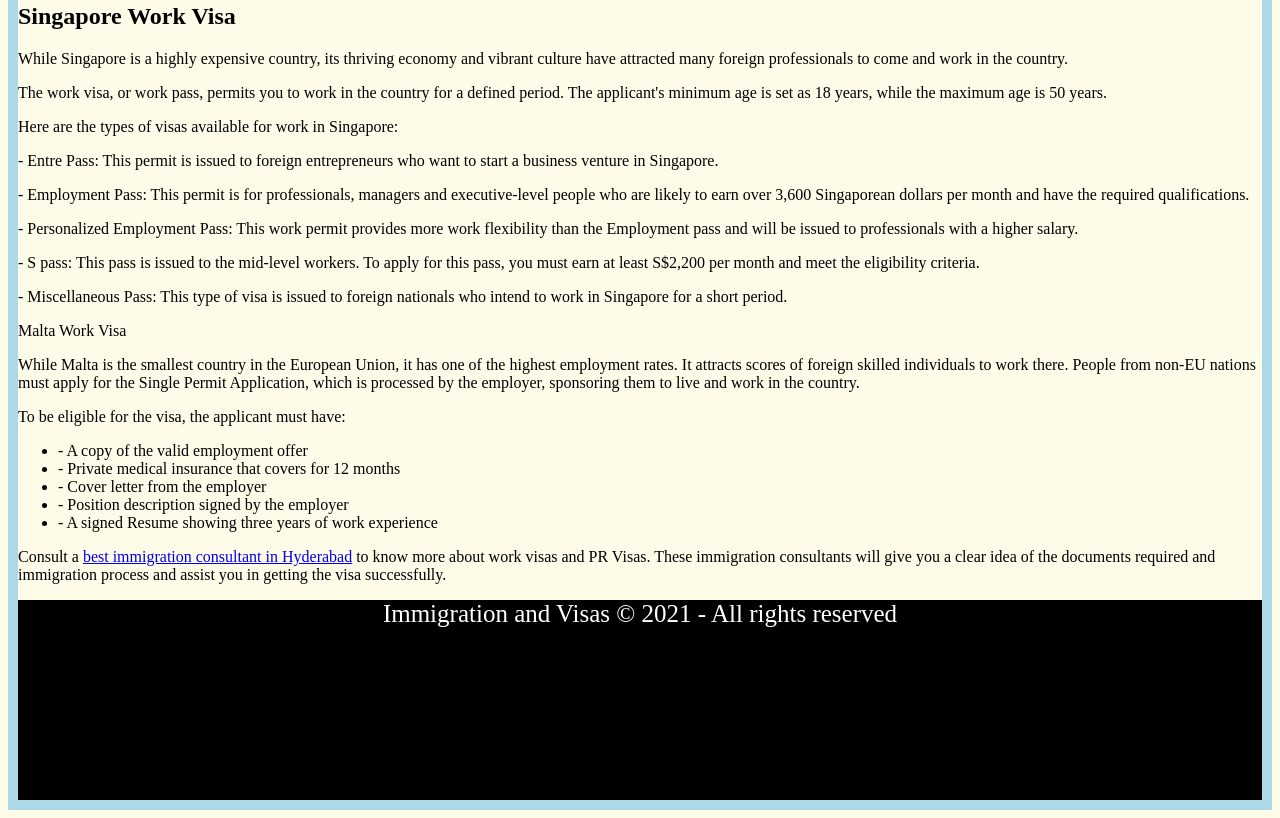
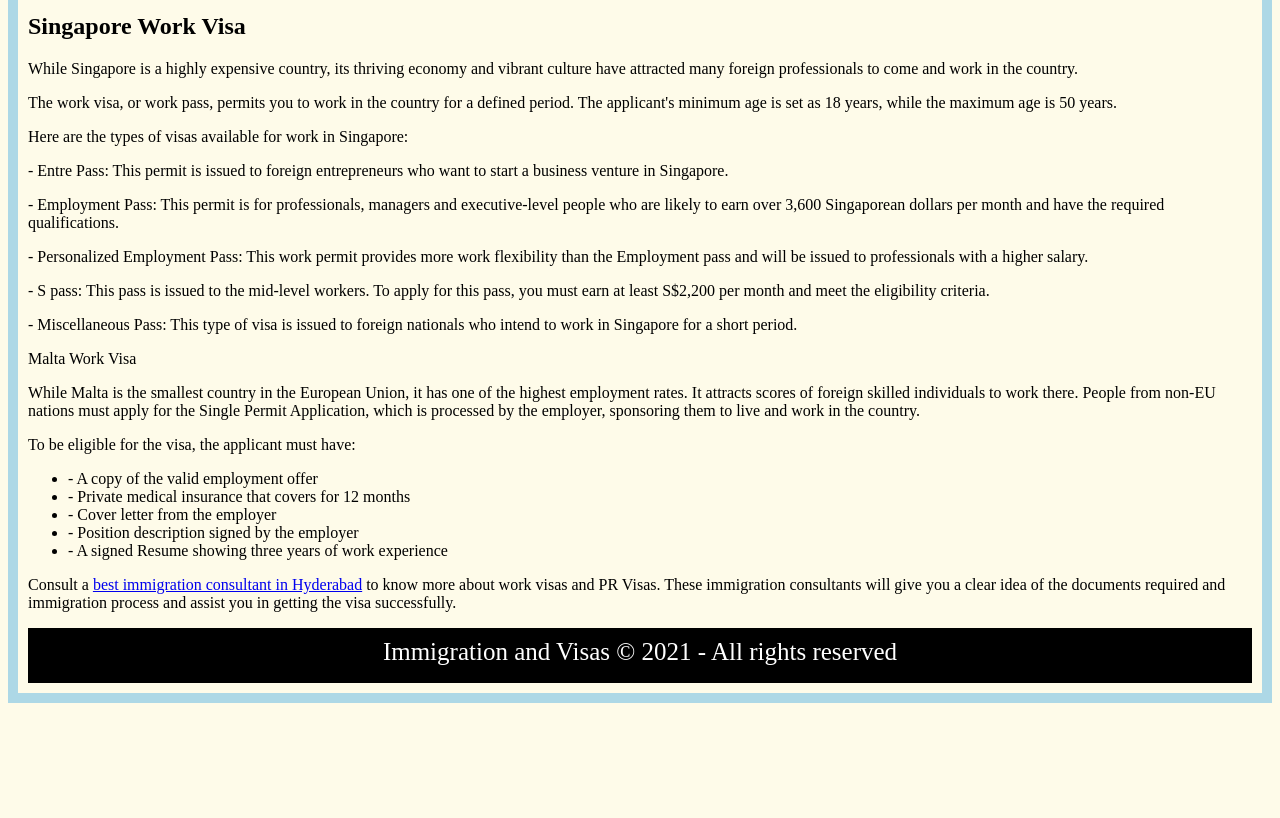
Before and after one commit to panditgs/careeroverseas, a plain HTML site: page index.html in a window 1280 px wide. Shown: the part 635-1453 px from the top of the page. After the commit the page ends 1346 px from the top, so only its background shows below. Drawn offline with Linux system fonts and the light colour scheme.

Commit message:
Update index.html

```diff
--- a/index.html
+++ b/index.html
@@ -10,6 +10,7 @@ body{
 background-color:#fefbe9;
 border:10px solid lightblue;
 margin: 10px yellow;
+  padding:10px;
 }
 
     .menu {
@@ -23,7 +24,8 @@ font-size:20px;
 
 footer {
   width:auto;
-  height:200px;
+  height:35px;
+  padding:10px;
 background-color:#000000;
 color:#ffffff;
   font-size:25px;
```
